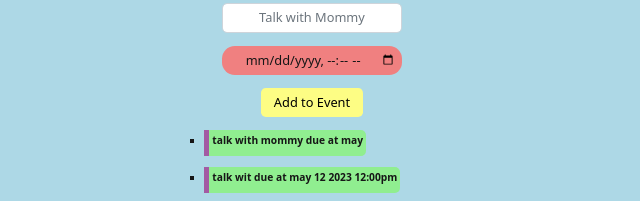
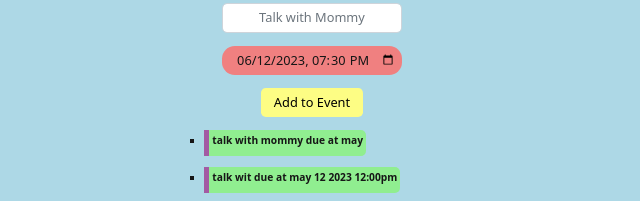
Before and after one commit to wooplus/EventReminderMobileApp, a plain HTML site: page index.html in a window 1280 px wide. Shown: the part 249-450 px from the top of the page, 328-968 px from the left. Drawn offline with nearby package versions, Linux system fonts and the light colour scheme.

Commit message:
added default date value

```diff
--- a/index.html
+++ b/index.html
@@ -25,7 +25,7 @@
         my-date-format="DD/MM/YYYY, hh:mm:ss"
         type="datetime-local"
         id="datetime-field"
-        value="datetime"
+        value="2023-06-12T19:30"
         class="datetime"
       />
 
```
